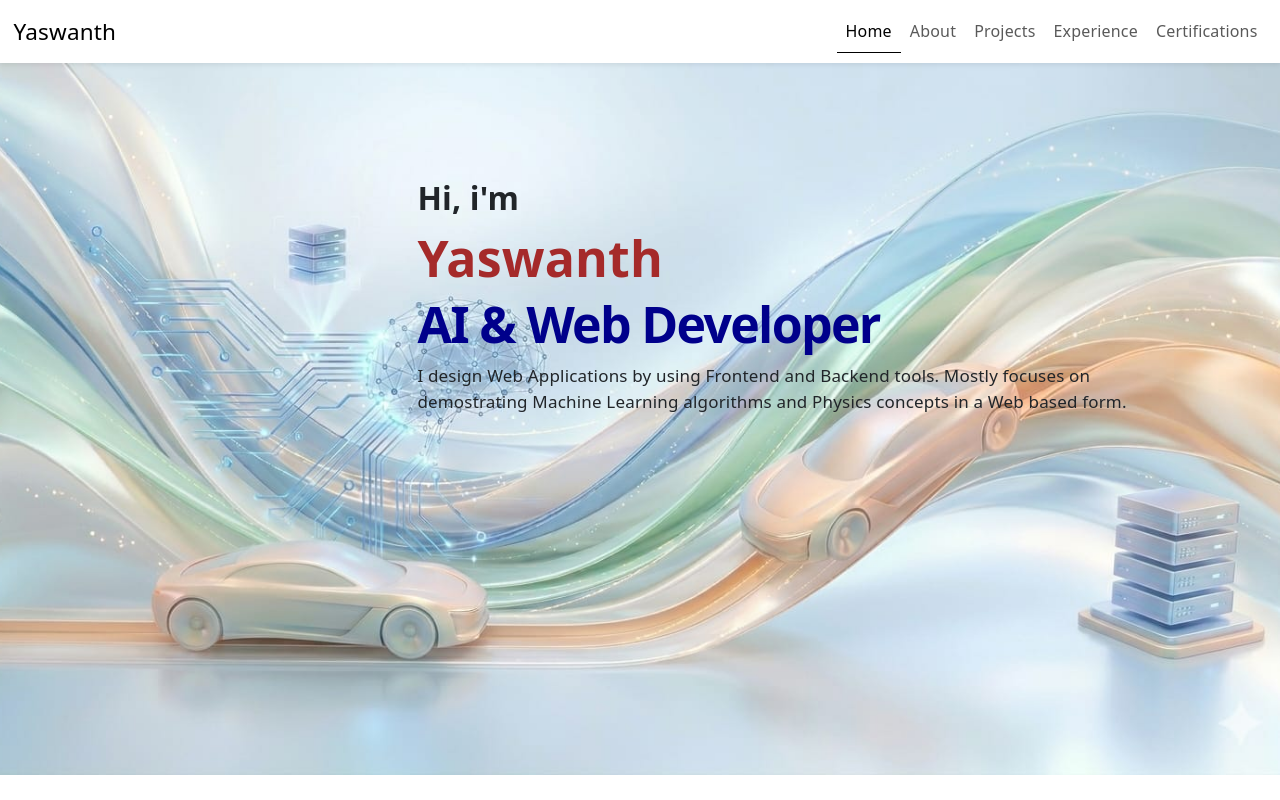
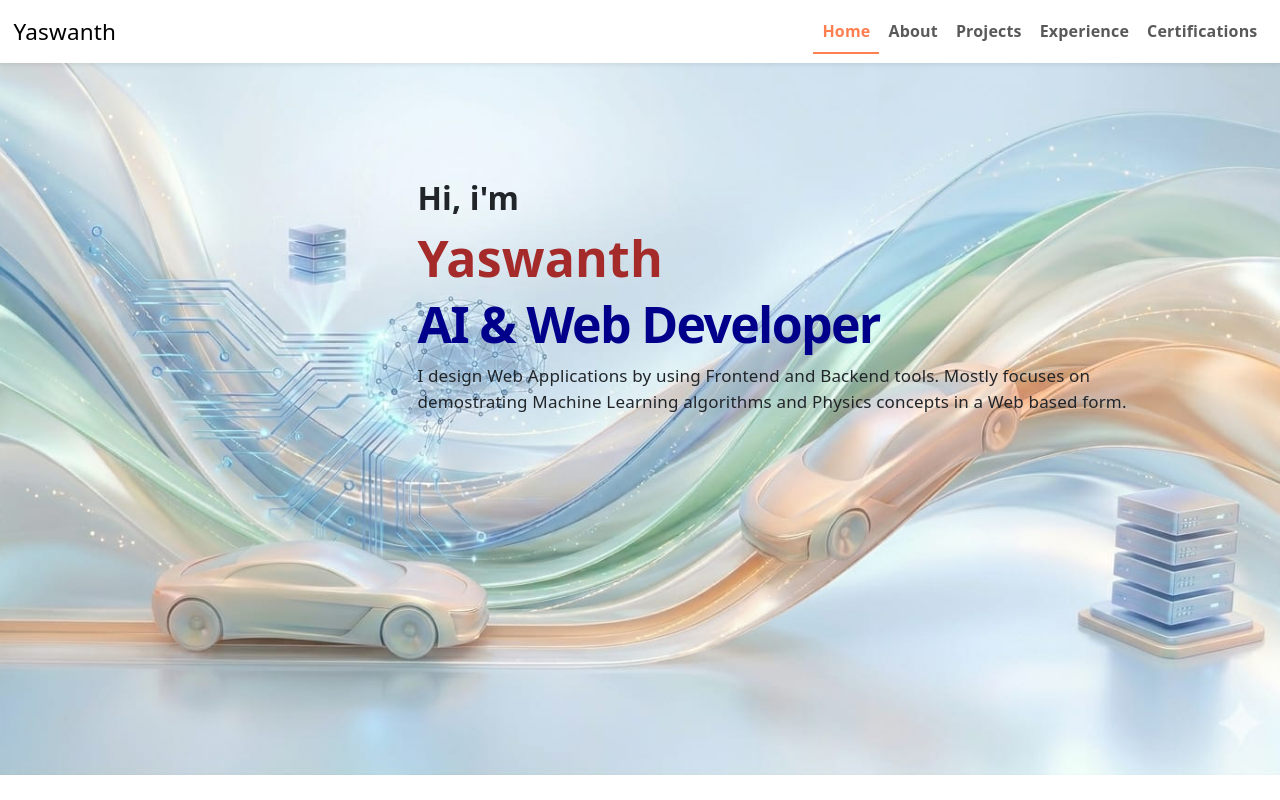
Before and after one commit to einstein2306/portfolio, a React app: page / in a window 1280 px wide. Built offline with nearby package versions, Linux system fonts and the light colour scheme; the HTML template or start-up script is replaced by a standard one.

Commit message:
added offcanvas to navbar

```diff
--- a/src/App.css
+++ b/src/App.css
@@ -121,12 +121,13 @@ img:hover{
 
 .nav-link{
     font-size:16px;
+    font-weight: 600;
 }
 
 .nav-active{
-    color:black !important;
+    color:coral !important;
     display: inline-block;
-    border-bottom: 1px solid black;
+    border-bottom: 2px solid coral;
 }
 
 .skill{
--- a/src/App.jsx
+++ b/src/App.jsx
@@ -17,11 +17,16 @@ function App() {
         <nav className="navbar navbar-expand-lg navbar-light shadow shadow-sm">
           <div className='container-fluid'>
               <NavLink className="navbar-brand" to="#">Yaswanth</NavLink>
-              <button className="navbar-toggler border-0 shadow-none" type="button" data-bs-toggle="collapse"
+              <button className="navbar-toggler border-0 shadow-none" type="button" data-bs-toggle="offcanvas"
               data-bs-target="#navbarSupportedContent" aria-controls="navbarSupportedContent" aria-expanded="false" aria-label="Toggle navigation">
                 <span className="navbar-toggler-icon outline-none"></span>
               </button>
-              <div className="collapse navbar-collapse justify-content-start" id="navbarSupportedContent">
+              <div className="offcanvas offcanvas-start" tabIndex="-1" id="navbarSupportedContent">
+                <div className='offcanvas-header'>
+                  <h5>Menu</h5>
+                  <button className='btn-close border-0 shadow-none' data-bs-dismiss="offcanvas"></button>
+                </div>
+                  <div className='offcanvas-body'>
                       <ul className="navbar-nav ms-auto">
                         <li className="nav-item">
                           <NavLink className={({isActive}) => isActive ? "nav-link nav-active" : "nav-link"} to='/'>Home</NavLink>
@@ -42,6 +47,7 @@ function App() {
                       </ul>
                     </div>
               </div>
+          </div>
       </nav>
       <div>
         <Routes>
```
Also changed, not shown: 1 other file (tests, documents, lock files or other folders). Lines whose indentation alone changed are shown as unchanged.
